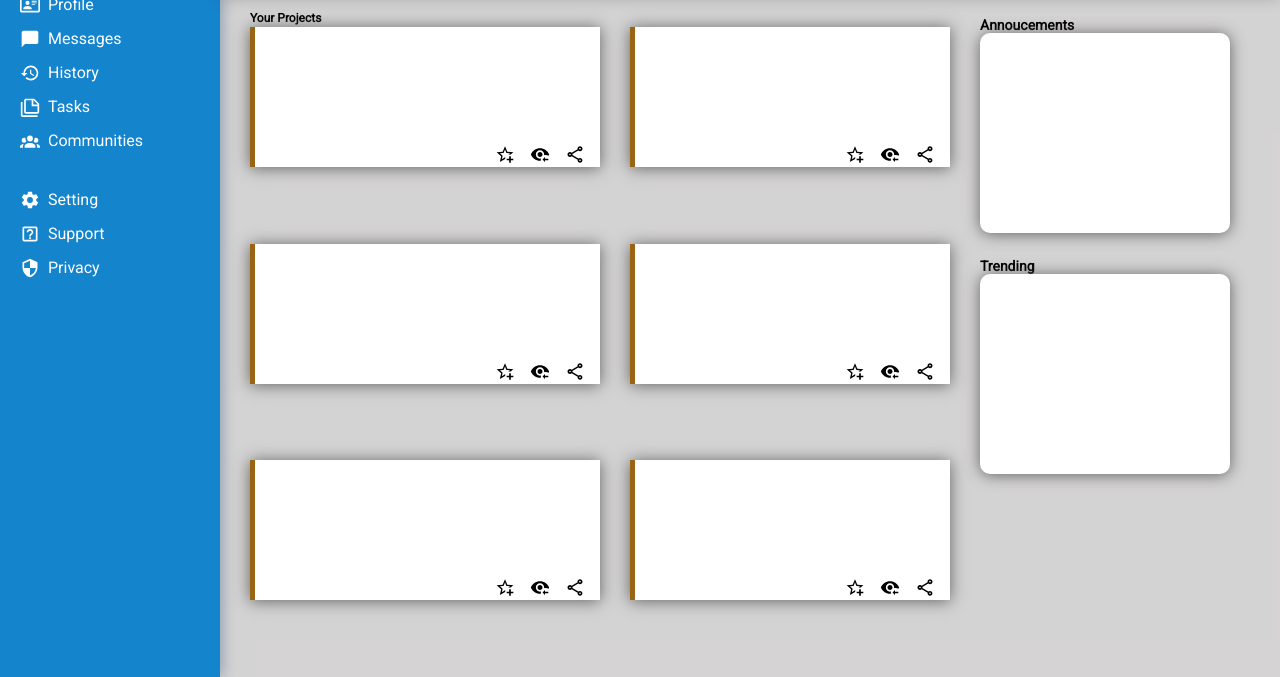
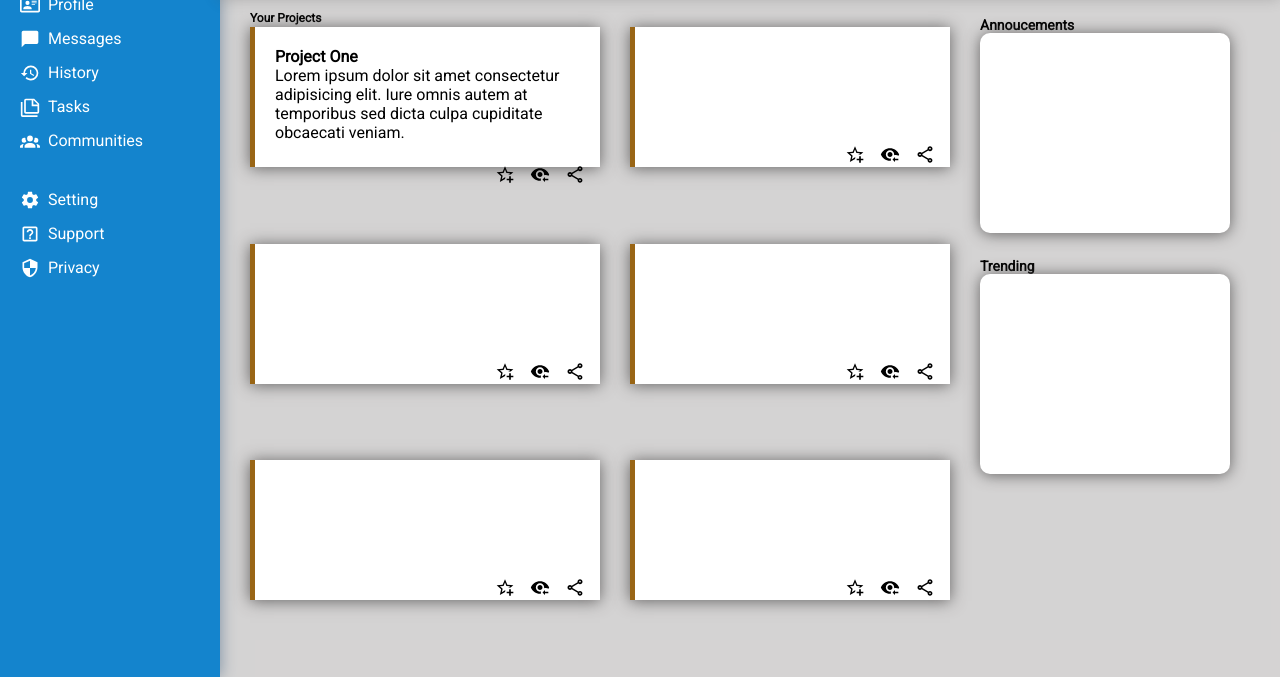
Before and after one commit to eskainah/AdminDashBoard, a plain HTML site: page index.html in a window 1280 px wide. Shown: the part 123-800 px from the top of the page. Drawn offline with Linux system fonts and the light colour scheme.

Commit message:
Cards detail design completed

```diff
--- a/index.html
+++ b/index.html
@@ -156,7 +156,10 @@
                         <div class="cards">
 
                             <p>
-
+                                <Span>Project One</Span><br>
+                                Lorem ipsum dolor sit amet consectetur adipisicing elit.
+                                Iure omnis autem at temporibus sed dicta culpa cupiditate
+                                obcaecati veniam.
                             </p>
                             <div class="reaction">
                                 <svg xmlns="http://www.w3.org/2000/svg" viewBox="0 0 24 24">
--- a/style.css
+++ b/style.css
@@ -203,6 +203,13 @@ svg{
     height: 140px;
     display: grid;
     grid-template-rows: 1fr 25px;
+
+    p{
+        margin: 20px;
+    }
+    span{
+        font-weight: bold;
+    }
 }
 .updates{
     display: flex;
```
